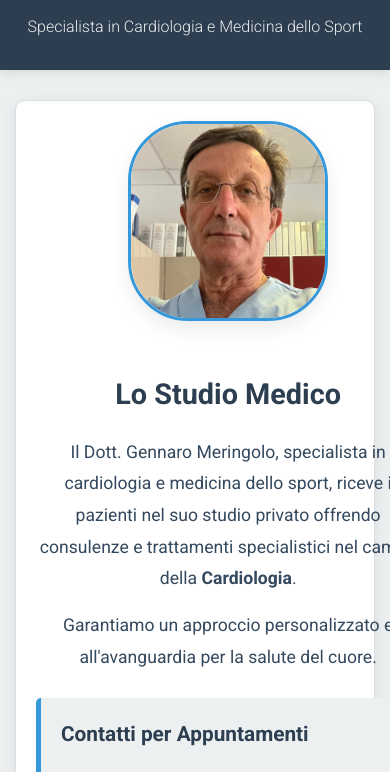
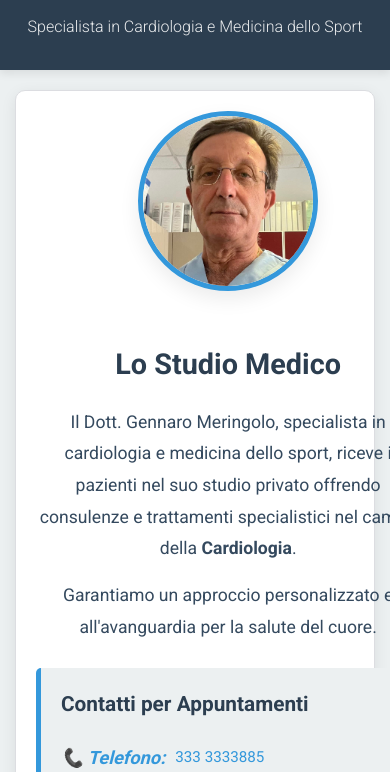
Before and after one commit to lucalabo/gennaro-site, a plain HTML site: page index.html in a window 390 px wide. Shown: the part 72-844 px from the top of the page. Drawn offline with Linux system fonts and the light colour scheme.

Commit message:
Fix responsive

```diff
--- a/style.css
+++ b/style.css
@@ -1,12 +1,12 @@
 /* Stili Generali e Reset */
 :root {
     --primary-color: #2c3e50; /* Blu scuro e professionale */
-    --accent-color: #3498db; /* Azzurro per accenti */
+    --accent-color: #3498db; /* Azzurro per accenti e link */
     --text-color: #34495e; /* Grigio scuro per il testo principale */
     --light-bg: #ecf0f1; /* Sfondo grigio chiaro molto delicato */
     --white: #ffffff;
-    --border-color: #dcdde1; /* Colore del bordo per le card */
-    --shadow-color: rgba(0, 0, 0, 0.08); /* Ombra leggera */
+    --border-color: #dcdde1;
+    --shadow-color: rgba(0, 0, 0, 0.08);
 }
 
 * {
@@ -28,17 +28,18 @@ body {
 .container {
     max-width: 1100px;
     margin: 0 auto;
+    /* Riduciamo il padding laterale su mobile per ottimizzare lo spazio */
     padding: 0 20px;
 }
 
 a {
-    color: var(--accent-color); /* Usa il colore accent per i link */
+    color: var(--accent-color);
     text-decoration: none;
     transition: color 0.3s ease;
 }
 
 a:hover {
-    color: #2980b9; /* Tonalità più scura dell'accent al passaggio del mouse */
+    color: #2980b9;
 }
 
 /* Header */
@@ -111,7 +112,7 @@ main {
 
 .contatti-dettaglio {
     background-color: var(--light-bg);
-    border-left: 5px solid var(--accent-color); /* Usa accent per il bordo */
+    border-left: 5px solid var(--accent-color);
     padding: 20px;
     border-radius: 5px;
     margin-top: 25px;
@@ -133,7 +134,7 @@ main {
 .contatti-dettaglio p i {
     margin-right: 10px;
     font-size: 1.2em;
-    color: var(--accent-color); /* Usa accent per le icone */
+    color: var(--accent-color);
 }
 
 
@@ -148,14 +149,13 @@ main {
 .foto-container img {
     max-width: 100%;
     height: auto;
-    border-radius: 30%;
-    border: 3px solid var(--accent-color); /* Bordo intorno all'immagine */
+    border-radius: 50%;
+    border: 5px solid var(--accent-color);
     box-shadow: 0 8px 20px var(--shadow-color);
     width: 250px;
-    height: 330px;
-    object-fit: cover; /* Assicura che l'immagine copra l'area */
-    object-position: top center; /* Tenta di posizionare la parte superiore al centro */
-    /* Se la faccia è ancora troppo bassa, prova: object-position: top 25%; */
+    height: 250px;
+    object-fit: cover;
+    object-position: top center; /* Posiziona l'immagine dando priorità all'alto (dove c'è la faccia) */
 }
 
 
@@ -199,7 +199,7 @@ main {
 
 /* Footer */
 footer {
-    background: var(--primary-color); /* Usa primary color per il footer */
+    background: var(--primary-color);
     color: var(--white);
     text-align: center;
     padding: 25px 0;
@@ -209,7 +209,11 @@ footer {
 }
 
 /* Media Queries per la responsività */
+/* STILI PER TABLET E MOBILE LARGO (sotto i 768px) */
 @media (max-width: 768px) {
+    .container {
+        padding: 0 15px; /* Più spazio laterale ridotto */
+    }
     header h1 {
         font-size: 2.2em;
     }
@@ -227,26 +231,26 @@ footer {
     }
 
     #info-medico {
-        flex-direction: column;
+        flex-direction: column; /* Impila gli elementi */
         text-align: center;
     }
 
+    .foto-container {
+        order: 1; /* Sposta la foto in alto */
+        margin-bottom: 20px;
+    }
+
     #info-medico .testo-info {
-        order: 2;
+        order: 2; /* Sposta il testo sotto la foto */
     }
 
     #info-medico .testo-info h3 {
         text-align: center;
     }
 
-    .foto-container {
-        order: 1;
-        margin-bottom: 20px;
-    }
-
     .foto-container img {
-        width: 200px;
-        height: 200px;
+        width: 180px; /* Riduci leggermente l'immagine */
+        height: 180px;
     }
 
     .contatti-dettaglio {
@@ -258,6 +262,7 @@ footer {
     }
 }
 
+/* STILI PER SMARTPHONE (sotto i 480px) */
 @media (max-width: 480px) {
     header {
         padding: 30px 0;
@@ -271,19 +276,21 @@ footer {
         font-size: 1em;
     }
 
-    .container {
-        padding: 0 15px;
-    }
-
     main {
-        padding: 30px 0;
+        padding: 20px 0; /* Riduci il padding del contenuto principale */
     }
 
     .card {
-        margin-bottom: 20px;
+        margin-bottom: 15px;
     }
 
     .contatti-dettaglio p {
         font-size: 0.95em;
+        /* Rendi i link tappabili più facilmente */
+        padding: 5px 0;
+    }
+
+    .mappa-header {
+        padding: 15px 15px;
     }
 }
```
